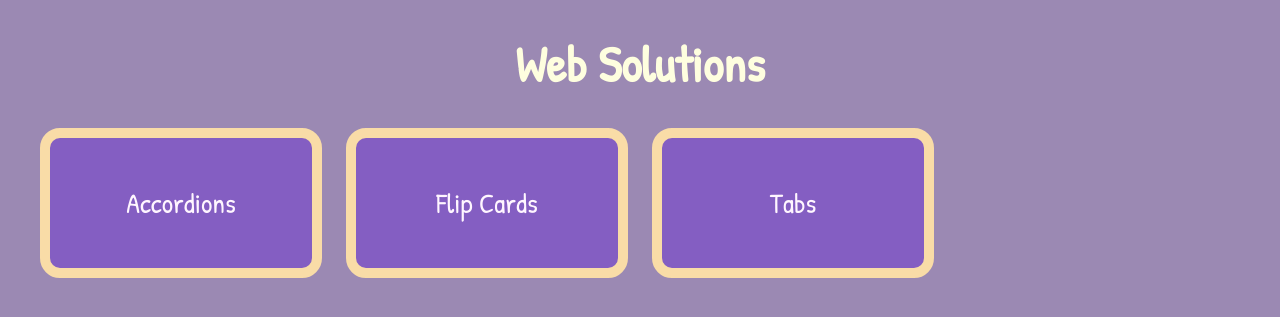
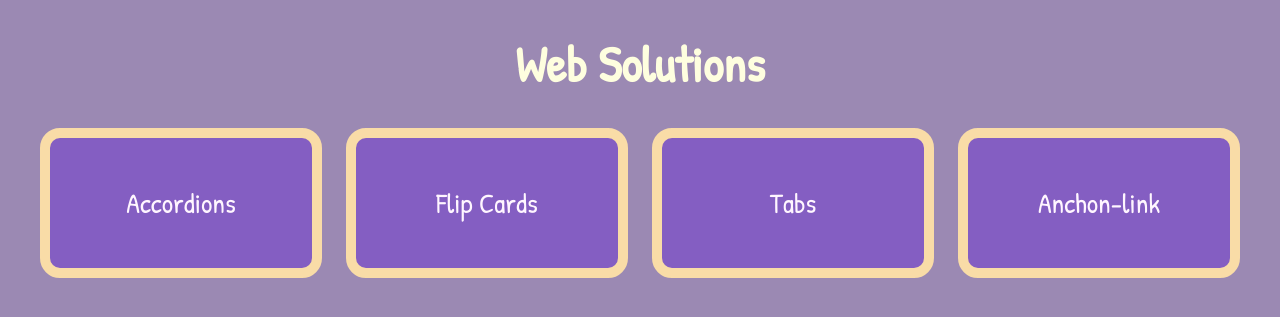
Before and after one commit to YurMi/Web-elements, a PHP site: page / in a window 1280 px wide. Shown: the top 317 px of the page. Run offline with PHP 8.4, Linux system fonts and the light colour scheme; style sheets or scripts are compiled from the project's sources.

Commit message:
Anchor-link

```diff
--- a/index.html
+++ b/index.html
@@ -22,6 +22,10 @@
                 <a class="card" target="_blank" href="./Tabs/index.html">
                     <span>Tabs</span>
                 </a>
+
+                <a class="card" target="_blank" href="https://github.com/YurMi/Web-elements/blob/main/Anchon-link/js.js">
+                    <span>Anchon-link</span>
+                </a>
             </div>
         </div>
     </body>
--- a/scss/base.scss
+++ b/scss/base.scss
@@ -62,3 +62,67 @@ textarea {
 h1 {
     text-align: center;
 }
+$purple: #845ec2;
+$gray-purple: #9b89b3;
+$light-purple: rgba(239, 239, 239, 0.3);
+$pink: #fff6ff;
+$yellow: #fefedf;
+$hove-yellow: #f9dca7;
+$blue: #2980b9;
+
+* {
+    padding: 0;
+    margin: 0;
+    box-sizing: border-box;
+}
+
+body {
+    font-family: "Patrick-Hand";
+    background-color: #9b89b3;
+    padding: 30px 0;
+    font-size: 16px;
+}
+
+a {
+    font-family: "Patrick-Hand";
+    text-decoration: none;
+}
+
+h1 {
+    text-align: center;
+    font-size: 50px;
+    color: #fefedf;
+    margin-bottom: 30px;
+}
+
+.container {
+    max-width: 1230px;
+    padding: 0 15px;
+    margin: 0 auto;
+}
+
+textarea {
+    width: 100%;
+    height: 175px;
+    margin-bottom: 30px;
+    border-radius: 30px;
+    padding: 20px;
+    color: #000;
+}
+
+.source {
+    & > * {
+        font-size: 30px;
+    }
+
+    span {
+        color: #e9e959;
+    }
+}
+
+.box {
+    margin-bottom: 80px;
+}
+h1 {
+    text-align: center;
+}
```
Also changed, not shown: Anchor-link/js.js (added, +38 -0 lines).
